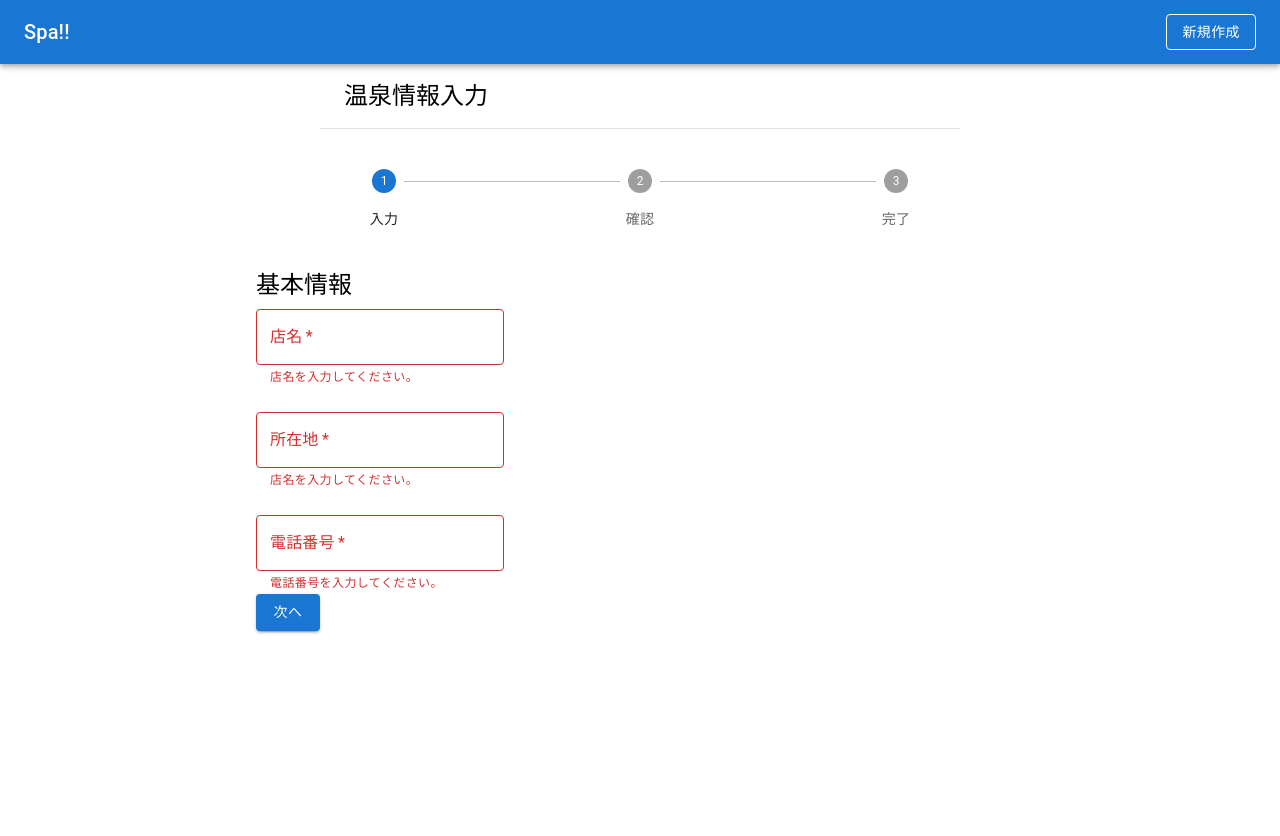
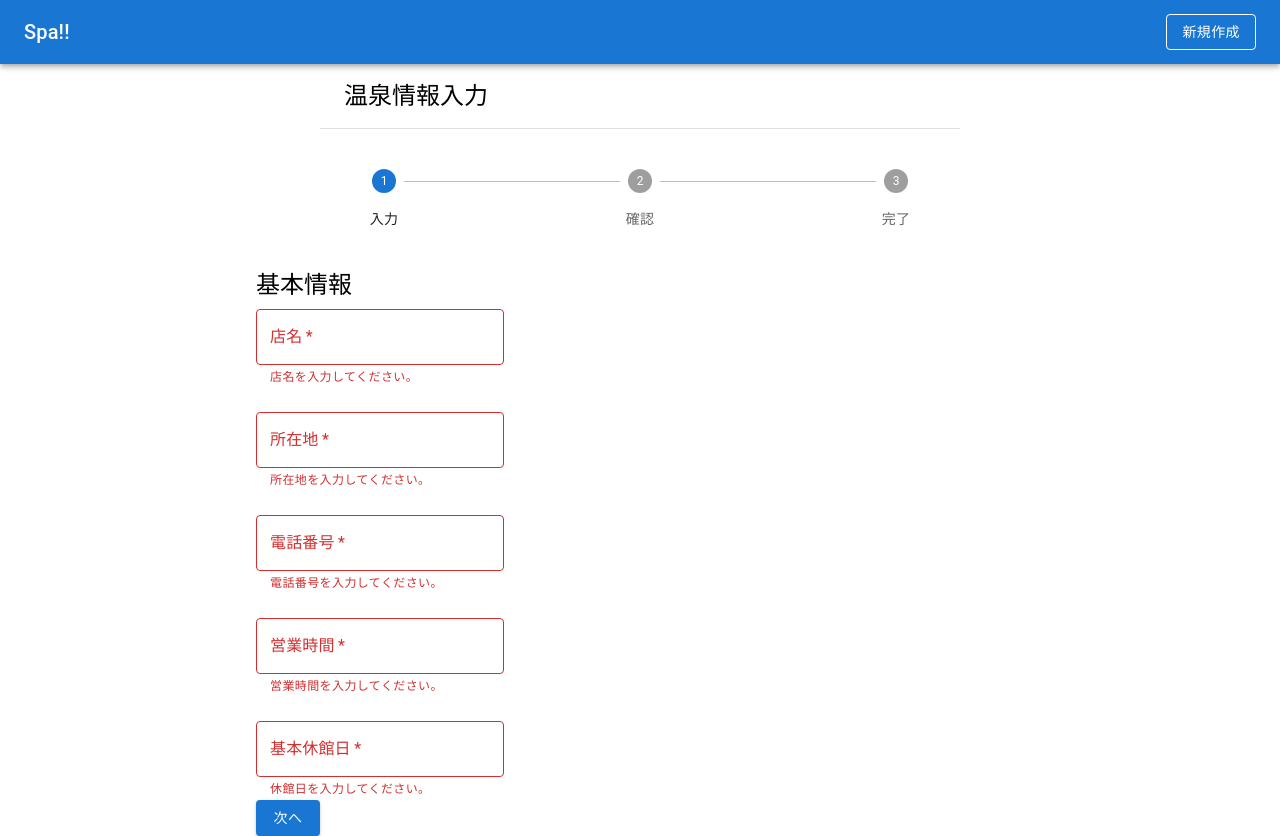
Before and after one commit to tomokay/react-ts-app, a React (Create React App) app: page /createNewSpa in a window 1280 px wide. Before the commit the page ends 800 px from the top, so only its background shows below. Built offline with nearby package versions, Linux system fonts and the light colour scheme.

Commit message:
refs #25, 基本情報入力部分の作成

```diff
--- a/src/components/spa/forms/BasicForms.tsx
+++ b/src/components/spa/forms/BasicForms.tsx
@@ -1,5 +1,6 @@
-import { Grid, TextField } from "@mui/material";
+import { Grid } from "@mui/material";
 import { useState } from "react";
+import { DefaultInputForm } from "src/components/spa/forms/Form";
 import { Basic } from "src/components/Types";
 
 type BasicFormsProps = {
@@ -20,67 +21,79 @@ export const BasicForms = (props: BasicFormsProps) => {
     props.spaBasicInfo.phoneNumber
   );
 
+  const [spaBusinessHoursInput, setSpaBusinessHoursInput] = useState<string>(
+    props.spaBasicInfo.businessHours
+  );
+
+  const [spaRegularHolidayInput, setSpaRegularHolidayInput] = useState<string>(
+    props.spaBasicInfo.regularHoliday
+  );
+
   return (
     <>
       <Grid container direction="column" alignItems="flex-start" spacing={3}>
         <Grid item xs={12}>
-          <TextField
-            required
-            id="spa-name"
+          <DefaultInputForm
             label="店名"
+            type="spaName"
+            required={true}
             defaultValue={props.spaBasicInfo.spaName}
-            onChange={(event) => setSpaNameInput(event.target.value)}
-            onBlur={(event) => {
-              if (!validateSpaName(spaNameInput).isError) {
-                props.handleSpaBasic("spaName", event.target.value);
-              }
-            }}
-            error={validateSpaName(spaNameInput).isError}
-            helperText={
-              validateSpaName(spaNameInput).isError
-                ? validateSpaName(spaNameInput).message
-                : ""
-            }
+            state={spaNameInput}
+            updateState={setSpaNameInput}
+            validation={validateSpaName}
+            handleSpa={props.handleSpaBasic}
           />
         </Grid>
+
         <Grid item xs={12}>
-          <TextField
-            required
-            id="address"
+          <DefaultInputForm
             label="所在地"
+            type="address"
+            required={true}
             defaultValue={props.spaBasicInfo.address}
-            onChange={(event) => setSpaAddressInput(event.target.value)}
-            onBlur={(event) => {
-              if (!validateSpaAddress(spaAddressInput).isError) {
-                props.handleSpaBasic("address", event.target.value);
-              }
-            }}
-            error={validateSpaAddress(spaAddressInput).isError}
-            helperText={
-              validateSpaName(spaAddressInput).isError
-                ? validateSpaName(spaAddressInput).message
-                : ""
-            }
+            state={spaAddressInput}
+            updateState={setSpaAddressInput}
+            validation={validateSpaAddress}
+            handleSpa={props.handleSpaBasic}
           />
         </Grid>
+
         <Grid item xs={12}>
-          <TextField
-            required
-            id="phoneNumber"
+          <DefaultInputForm
             label="電話番号"
+            type="phoneNumber"
+            required={true}
             defaultValue={props.spaBasicInfo.phoneNumber}
-            onChange={(event) => setSpaAddressInput(event.target.value)}
-            onBlur={(event) => {
-              if (!validateSpaPhoneNumber(spaPhoneNumberInput).isError) {
-                props.handleSpaBasic("address", event.target.value);
-              }
-            }}
-            error={validateSpaPhoneNumber(spaPhoneNumberInput).isError}
-            helperText={
-              validateSpaPhoneNumber(spaPhoneNumberInput).isError
-                ? validateSpaPhoneNumber(spaPhoneNumberInput).message
-                : ""
-            }
+            state={spaPhoneNumberInput}
+            updateState={setSpaPhoneNumberInput}
+            validation={validateSpaPhoneNumber}
+            handleSpa={props.handleSpaBasic}
+          />
+        </Grid>
+
+        <Grid item xs={12}>
+          <DefaultInputForm
+            label="営業時間"
+            type="businessHours"
+            required={true}
+            defaultValue={props.spaBasicInfo.businessHours}
+            state={spaBusinessHoursInput}
+            updateState={setSpaBusinessHoursInput}
+            validation={validateSpaBusinessHours}
+            handleSpa={props.handleSpaBasic}
+          />
+        </Grid>
+
+        <Grid item xs={12}>
+          <DefaultInputForm
+            label="基本休館日"
+            type="regularHoliday"
+            required={true}
+            defaultValue={props.spaBasicInfo.regularHoliday}
+            state={spaRegularHolidayInput}
+            updateState={setSpaRegularHolidayInput}
+            validation={validatespaRegularHoliday}
+            handleSpa={props.handleSpaBasic}
           />
         </Grid>
       </Grid>
@@ -154,7 +167,7 @@ const validateSpaPhoneNumber = (
     };
   }
 
-  const phoneNumber = Number(input.replace("-", ""));
+  const phoneNumber = Number(input.replaceAll("-", ""));
 
   if (isNaN(phoneNumber)) {
     return {
@@ -168,3 +181,45 @@ const validateSpaPhoneNumber = (
     isError: false,
   };
 };
+
+// 営業時間のバリデーション
+const validateSpaBusinessHours = (
+  input: string
+): {
+  isError: boolean;
+  errorCode?: string;
+  message?: string;
+} => {
+  if (!input) {
+    return {
+      isError: true,
+      errorCode: "INVALID_SPA_BUSINESS_HOURS",
+      message: "営業時間を入力してください。",
+    };
+  }
+
+  return {
+    isError: false,
+  };
+};
+
+// 休館日のバリデーション
+const validatespaRegularHoliday = (
+  input: string
+): {
+  isError: boolean;
+  errorCode?: string;
+  message?: string;
+} => {
+  if (!input) {
+    return {
+      isError: true,
+      errorCode: "INVALID_SPA_REGULAR_HOLIDAY",
+      message: "休館日を入力してください。",
+    };
+  }
+
+  return {
+    isError: false,
+  };
+};
--- /dev/null
+++ b/src/components/spa/forms/Form.tsx
@@ -0,0 +1,39 @@
+import { TextField } from "@mui/material";
+
+type DefaultInputFormProps = {
+  label: string;
+  type: string;
+  required: boolean;
+  defaultValue: string;
+  state: string;
+  updateState: (value: any) => void;
+  validation: (input: string) => {
+    isError: boolean;
+    errorCode?: string;
+    message?: string;
+  };
+  handleSpa: (key: string, value: string) => void;
+};
+
+export const DefaultInputForm = (props: DefaultInputFormProps) => {
+  return (
+    <TextField
+      required={props.required}
+      id={props.type}
+      label={props.label}
+      defaultValue={props.defaultValue}
+      onChange={(event) => props.updateState(event.target.value)}
+      onBlur={(event) => {
+        if (!props.validation(props.state).isError) {
+          props.handleSpa(props.type, event.target.value);
+        }
+      }}
+      error={props.validation(props.state).isError}
+      helperText={
+        props.validation(props.state).isError
+          ? props.validation(props.state).message
+          : ""
+      }
+    />
+  );
+};
```
